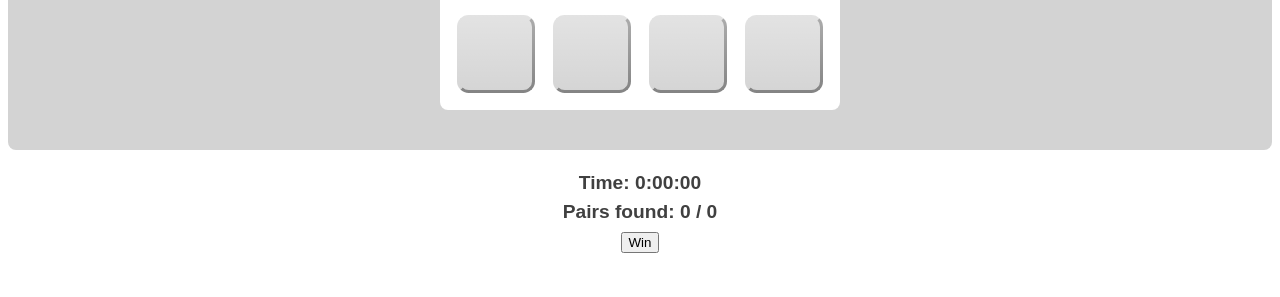
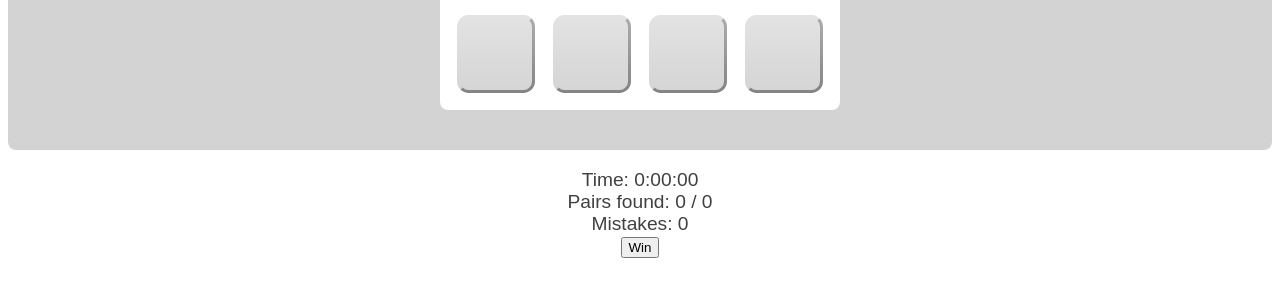
Before and after one commit to canisaries/memorygame, a website built with Parcel: page index.html in a window 1280 px wide. Shown: the part 459-756 px from the top of the page. Built offline with nearby package versions, Linux system fonts and the light colour scheme.

Commit message:
Overlay & GameBoard refactor GameBoard now functions with and without an overlay. Overlay is set after construction.

```diff
--- a/index.html
+++ b/index.html
@@ -31,20 +31,22 @@
 
       <!-- Notification to confirm restart (hidden by default) -->
       <div id="confirm-restart" class="notification hidden">
-        <span class="notif-text">There is an ongoing game. Are you sure you want to start a new one?</span>
+        <span class="notif-text"
+          >There is an ongoing game. Are you sure you want to start a new
+          one?</span
+        >
         <div class="notif-button-container">
           <button id="confirm-restart-yes" class="notif-button">Yes</button>
           <button id="confirm-restart-no" class="notif-button">No</button>
         </div>
       </div>
-
     </div>
 
     <div id="game_description" class="information">
       <p>Try to find the matching pairs.</p>
     </div>
 
-    <!-- The area in which the game board and game options will reside -->
+    <!-- The area in which the game board will reside -->
     <div id="game_area">
       <!-- The game board which will be populated with panels -->
       <div id="game_board" class="board"></div>
@@ -55,11 +57,14 @@
       </div>
     </div>
 
-    <div id="game_status" class="information">
+    <!-- Area displaying stats related to the game -->
+    <div id="game_stats" class="information">
       <p>
         Time: <span id="timer">0:00:00</span> <br />
         Pairs found: <span id="pairs_found">0 / 0</span> <br />
-        <button id="win_button">Win</button> <!-- An automatic win button for testing -->
+        Mistakes: <span id="pairs_found">0</span> <br />
+        <button id="win_button">Win</button>
+        <!-- An automatic win button for testing -->
       </p>
     </div>
 
--- a/src/gameboard.js
+++ b/src/gameboard.js
@@ -56,18 +56,22 @@ const SHORT_WAIT_TIME = 750;
 const LONG_WAIT_TIME = 1250;
 
 export default class GameBoard {
-  constructor(board, overlay) {
+  constructor(board) {
     this.board = board; // Board element
-    this.overlay = overlay; // Overlay element
+    this.overlay = null; // Overlay element
+
     this.boardsize = BOARD_SIZES.SMALL; // Default size
+
+    this.gamestate = GAMESTATE.NOT_STARTED;
+
     this.selectedPanel = null; // Currently selected panel
-    this.gamestate = GAMESTATE.NOT_STARTED;
-    // (to decide whether to make player confirm their request to start a new game)
+
     this.matches = 0; // How many matches player has made
+    this.mistakes = 0; // How many mistakes player has made
 
     this.acceptFlips = false; // Whether flips are accepted
 
-    // Variable that points to the board,
+    // Variable that unambiguously points to the board,
     // used in event handler anon funcs
     let thisobj = this;
 
@@ -79,20 +83,28 @@ export default class GameBoard {
       }
     });
 
-    // Make overlay listen to clicks
-    this.overlay.addEventListener("click", () => {
-      thisobj.overlayClicked();
-    });
-
     // DEBUG: CHECK PANEL VALUE LIST LENGTHS
     console.log("Small list: " + SYMBOLS_SMALL.length); // 8
     console.log("Medium list: " + SYMBOLS_MEDIUM.length); // 18
     console.log("Large list: " + SYMBOLS_LARGE.length); // 32
   }
 
+  // Function to pass overlay elementto gameboard
+  setOverlay(overlay) {
+    this.overlay = overlay;
+
+    // Variable that unambiguously points to the board
+    let board = this;
+
+    // Make overlay listen to clicks
+    this.overlay.addEventListener("click", () => {
+      board.overlayClicked();
+    });
+  }
+
   // The function called when the overlay is clicked.
   overlayClicked() {
-    console.log("Overlay clicked!");
+    // console.log("Overlay clicked!");
 
     // If the overlay can't be clicked away, return without change
     if (!this.overlay.classList.contains("clickaway")) {
@@ -124,6 +136,13 @@ export default class GameBoard {
     this.boardsize = size;
     this.setupBoard();
     this.setupPanels();
+
+    // If there is no overlay, start the game right away
+    if (this.overlay === null) {
+      this.start();
+      return;
+    }
+
     this.showOverlay(true, "Click to Begin");
   }
 
@@ -330,6 +349,11 @@ export default class GameBoard {
     // Set game to Win state
     this.gamestate = GAMESTATE.WIN;
 
+    // If there is no overlay, do nothing
+    if (this.overlay === null) {
+      return;
+    }
+
     // Show win message
     this.showOverlay(true, "You Won!");
     // Disable clicking away overlay
@@ -375,6 +399,10 @@ export default class GameBoard {
 
   // Show or hide overlay. If message included, update it
   showOverlay(show = true, message = null) {
+    if (this.overlay === null) {
+      return;
+    }
+
     if (show) {
       this.overlay.classList.remove("hidden");
     } else {
@@ -389,6 +417,10 @@ export default class GameBoard {
   // Set the message text on the overlay.
   // Does not change overlay visibility.
   setOverlayMessage(message) {
+    if (this.overlay === null) {
+      return;
+    }
+
     // Get overlay message container
     let msg_container = this.overlay.querySelector("#overlay_message");
     if (msg_container === null || msg_container === undefined) {
@@ -404,6 +436,10 @@ export default class GameBoard {
 
   // Toggle overlay's clickaway functionality
   setOverlayClickaway(clickaway) {
+    if (this.overlay === null) {
+      return;
+    }
+
     if (clickaway) {
       this.overlay.classList.add("clickaway");
     } else {
--- a/src/index.js
+++ b/src/index.js
@@ -7,7 +7,9 @@ let overlay = document.getElementById("game_overlay");
 // Get game board element
 const boardelem = document.getElementById("game_board");
 // Create GameBoard object
-let gameboard = new GameBoard(boardelem, overlay);
+let gameboard = new GameBoard(boardelem);
+// Pass the overlay element to the board
+gameboard.setOverlay(overlay);
 
 // Start new game with some board size
 gameboard.newGame(BOARD_SIZES.SMALL);
@@ -45,7 +47,7 @@ let confirmRestartNoBtn = document.getElementById("confirm-restart-no");
 // The Yes button requests to restart the game with the
 // currently chosen side and hides the notification
 confirmRestartYesBtn.addEventListener("click", () => {
-  console.log("YES BUTTON CLICKED");
+  console.log("YES-BUTTON CLICKED");
 
   showNotification(confirmRestartNotif, false);
 
@@ -55,7 +57,7 @@ confirmRestartYesBtn.addEventListener("click", () => {
 
 // The No button hides the notification
 confirmRestartNoBtn.addEventListener("click", () => {
-  console.log("NO BUTTON CLICKED");
+  console.log("NO-BUTTON CLICKED");
   showNotification(confirmRestartNotif, false);
 });
 
```
